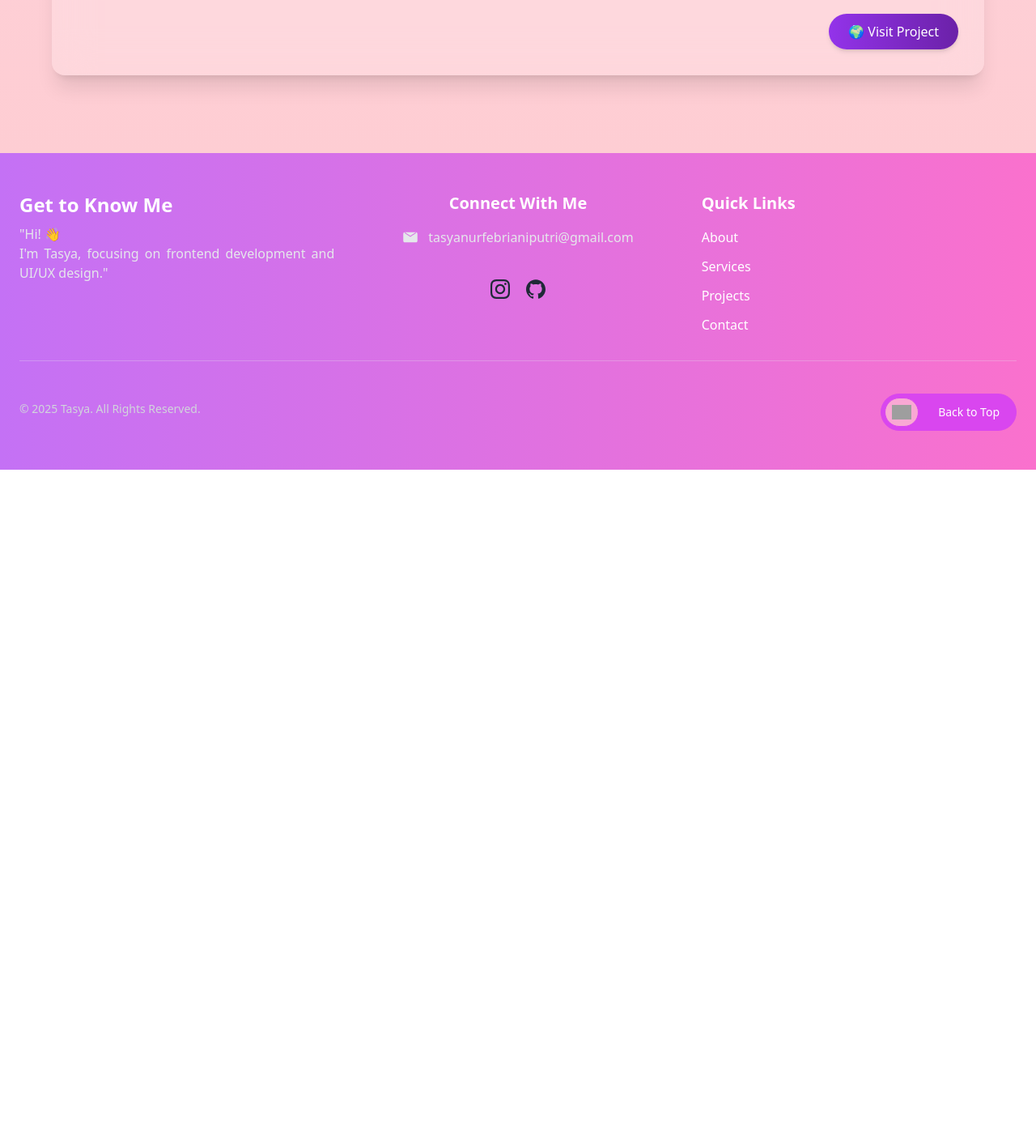
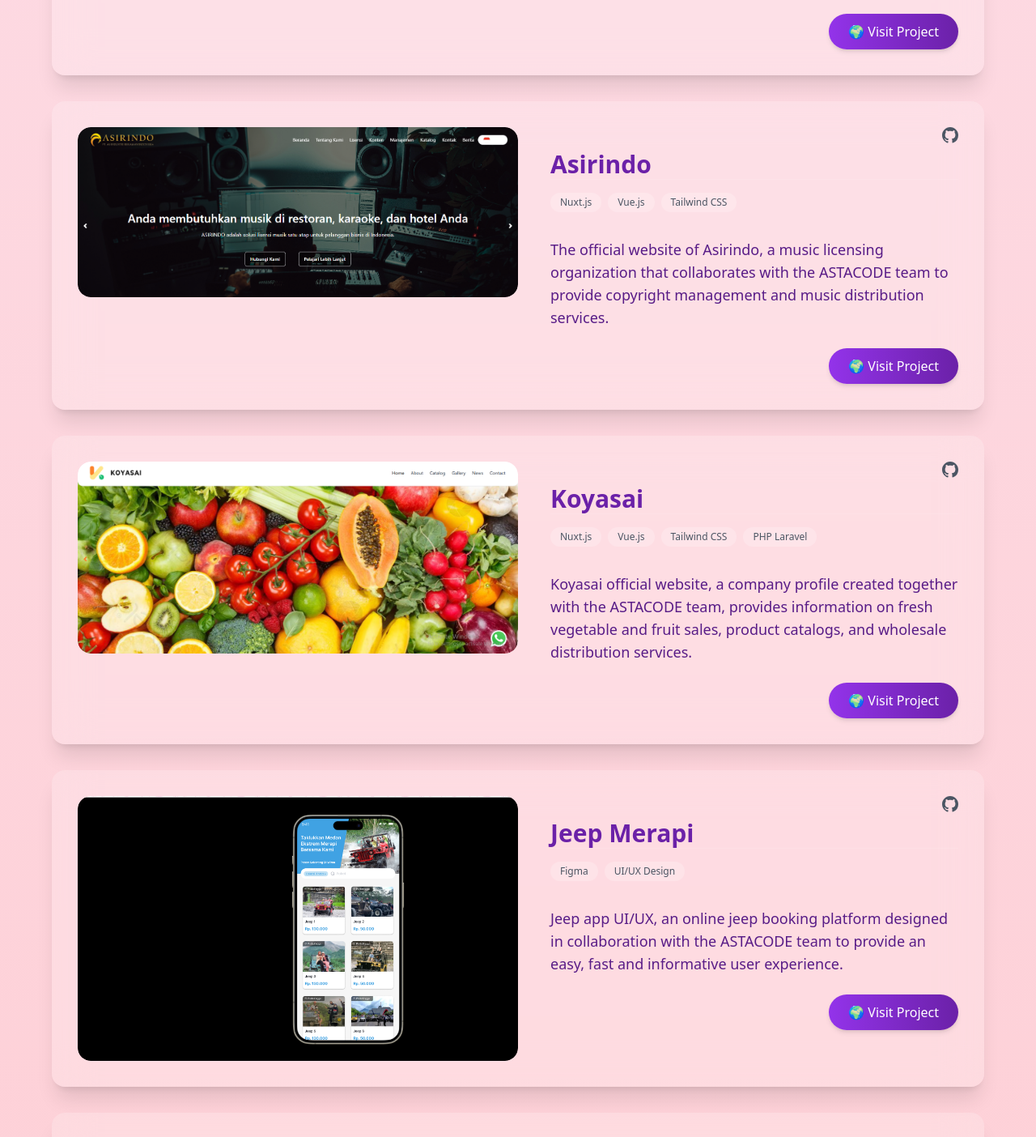
Before and after one commit to tasyafbriani/portfolio, a Nuxt app: page /projects in a window 1280 px wide. Shown: the part 2740-4144 px from the top of the page at 81% size. Before the commit the page ends 3320 px from the top, so only its background shows below. Built offline with nearby package versions, Linux system fonts and the light colour scheme; grey boxes are pictures that could not be loaded.

Commit message:
Add files via upload

```diff
--- a/pages/projects/index.vue
+++ b/pages/projects/index.vue
@@ -148,6 +148,16 @@
     import image5 from '/assets/img/project/quiz1.jpeg';
     import image4 from '/assets/img/project/ar.jpeg';
     import image6 from '/assets/img/project/lpk.png';
+    import image7 from '/assets/img/project/asirindo.png';
+    import image8 from '/assets/img/project/koyasai.png';
+    import image9 from '/assets/img/project/jeep.png';
+    import image10 from '/assets/img/project/daily.png';
+    import image11 from '/assets/img/project/garden.png';
+
+
+
+
+
 
 
 export default {
@@ -226,6 +236,56 @@
           url: 'https://lpk-tsukuba.vercel.app/',
           tech: ['Nuxt.js', 'Vue.js', 'PHP Laravel','Tailwind CSS' ],
         },
+        {
+id: 8,
+              image: image7,
+              alt: 'asirindo',
+              name: 'Asirindo',
+              category: 'Web Development',
+              description: 'The official website of Asirindo, a music licensing organization that collaborates with the ASTACODE team to provide copyright management and music distribution services.',
+          url: 'https://asirindo.org/',
+          tech: ['Nuxt.js', 'Vue.js','Tailwind CSS' ],
+        },
+         {
+id: 9,
+              image: image8,
+              alt: 'koyasai',
+              name: 'Koyasai',
+              category: 'Web Development',
+              description: 'Koyasai official website, a company profile created together with the ASTACODE team, provides information on fresh vegetable and fruit sales, product catalogs, and wholesale distribution services.',
+          url: 'https://koyasai.co.id/',
+          tech: ['Nuxt.js', 'Vue.js','Tailwind CSS','PHP Laravel'],
+        },
+        {
+id: 10,
+              image: image9,
+              alt: 'jeep',
+              name: 'Jeep Merapi',
+              category: 'Web Development',
+              description: 'Jeep app UI/UX, an online jeep booking platform designed in collaboration with the ASTACODE team to provide an easy, fast and informative user experience.',
+          url: 'https://github.com/astacode-pkl',
+          tech: ['Figma', 'UI/UX Design'],
+        },
+        {
+id: 11,
+              image: image10,
+              alt: 'daily',
+              name: 'Daily Activity',
+              category: 'Web Development',
+              description: 'Daily Activity Website is a web-based application designed to help users record, organize, and monitor daily activities. Equipped with activity categories and daily motivational words to increase enthusiasm and productivity.',
+          url: 'https://daily-tsya.vercel.app/',
+          tech: ['Nuxt.js', 'Vue.js','Tailwind CSS' ],
+        },
+        {
+id: 12,
+              image: image11,
+              alt: 'garden',
+              name: 'Game Garden Grow',
+              category: 'Game',
+              description: 'Garden Grow is an environmentally themed game that invites players to plant, fertilize, and water plants while learning the importance of going green in a fun way.',
+          url: 'https://garden-grow-two.vercel.app/',
+          tech: ['Web game'],
+        },
       ]
     };
   },
```
